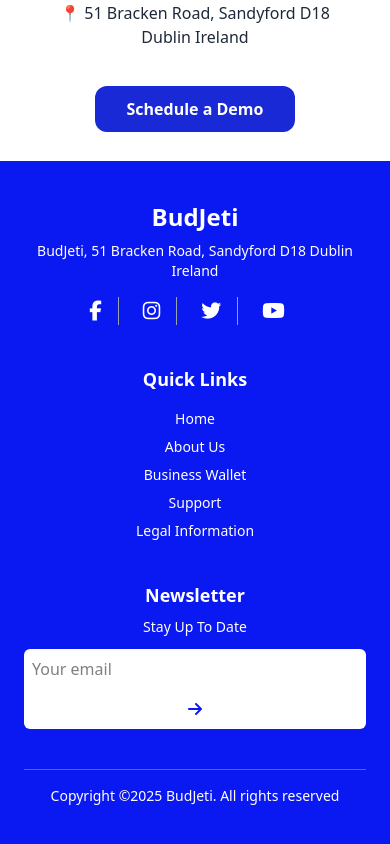
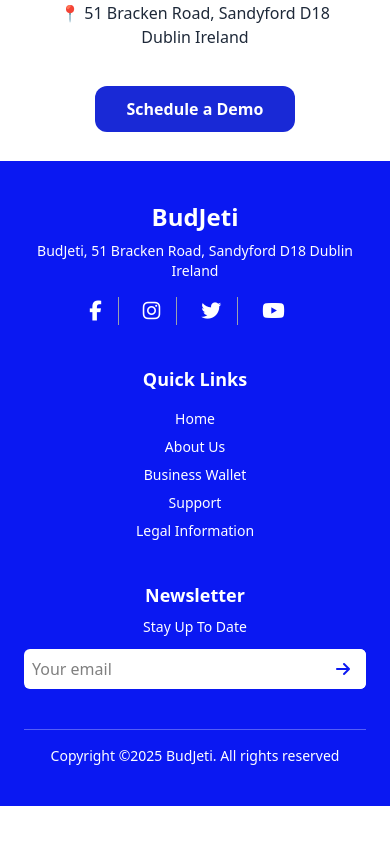
Before and after one commit to M-Munim/Budjeti, a React (Vite) app: page /support in a window 390 px wide. Shown: the part 1601-2445 px from the top of the page. After the commit the page ends 2407 px from the top, so only its background shows below. Built offline with nearby package versions, Linux system fonts and the light colour scheme.

Commit message:
corrected arrow icon display issue in footer

```diff
--- a/src/Pages/HomePage/Footer.jsx
+++ b/src/Pages/HomePage/Footer.jsx
@@ -56,11 +56,13 @@
         <div className="flex-1 text-center md:text-left">
           <h3 className="text-lg font-semibold mb-2">Newsletter</h3>
           <p className="text-sm mb-3">Stay Up To Date</p>
-          <form className="flex flex-col sm:flex-row items-center justify-center md:justify-start bg-white rounded-md overflow-hidden">
+          {/* <form className="flex flex-col sm:flex-row items-center justify-center md:justify-start bg-white rounded-md overflow-hidden"> */}
+            <div className='flex bg-white rounded-md overflow-hidden'>
             <input
               type="email"
               placeholder="Your email"
               className="p-2 w-full sm:w-auto flex-1 text-black outline-none"
+
             />
             <button
               type="submit"
@@ -68,7 +70,9 @@
             >
               <i className="fas fa-arrow-right"></i>
             </button>
-          </form>
+
+          </div>
+          {/* </form> */}
         </div>
       </div>
 
--- a/src/Pages/WalletPage/HeroSection.jsx
+++ b/src/Pages/WalletPage/HeroSection.jsx
@@ -95,7 +95,7 @@
             </div>
 
             {/* Main Content */}
-            <div className="max-w-7xl mx-auto flex flex-col xl:flex-row items-center justify-between gap-12 pt-44 pb-20 relative z-10">
+            <div className="max-w-7xl mx-auto flex flex-col xl:flex-row items-center justify-between gap-12 pt-24 xl:pt-44 pb-20 relative z-10">
                 {/* Left Content */}
                 <div className="flex-1 text-center xl:text-left">
                     <h1 className="text-3xl sm:text-4xl lg:text-5xl xl:text-[64px] font-bold text-gray-800 leading-tight max-w-lg mx-auto xl:mx-0">
```
